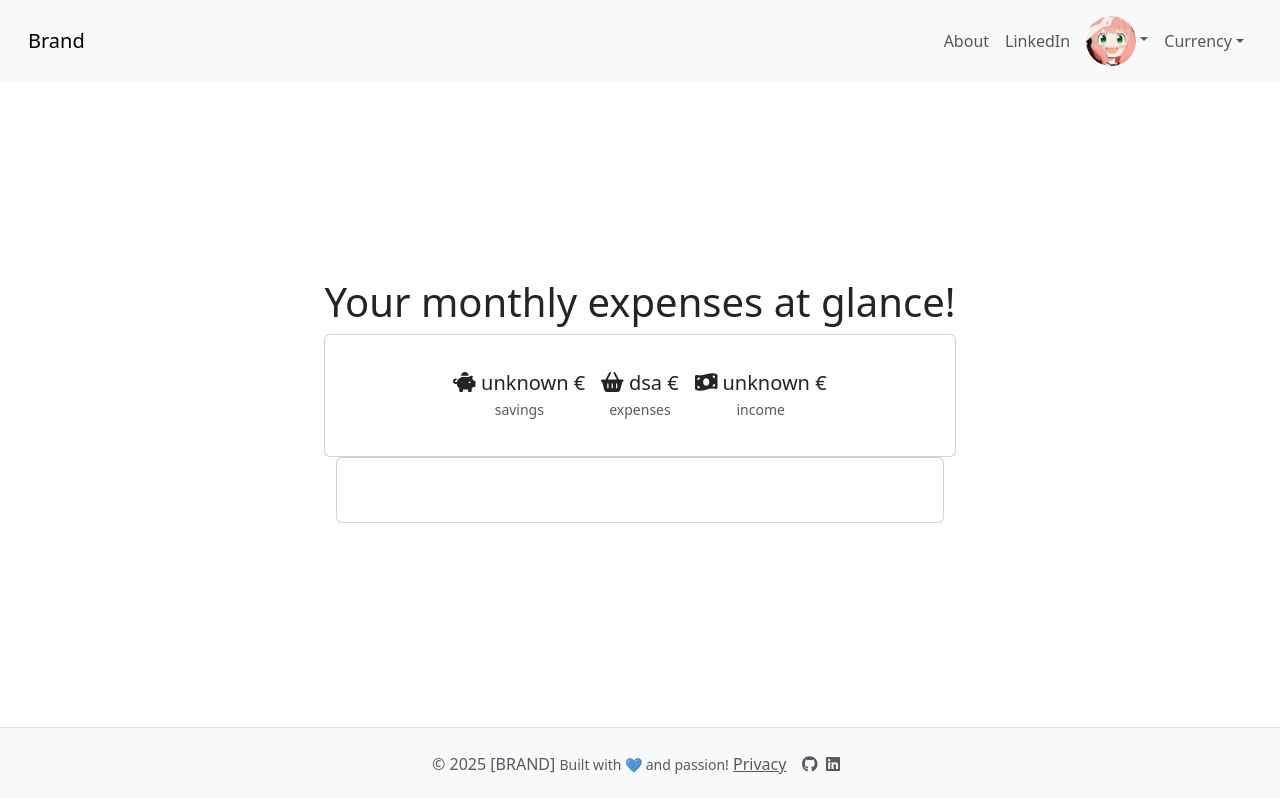
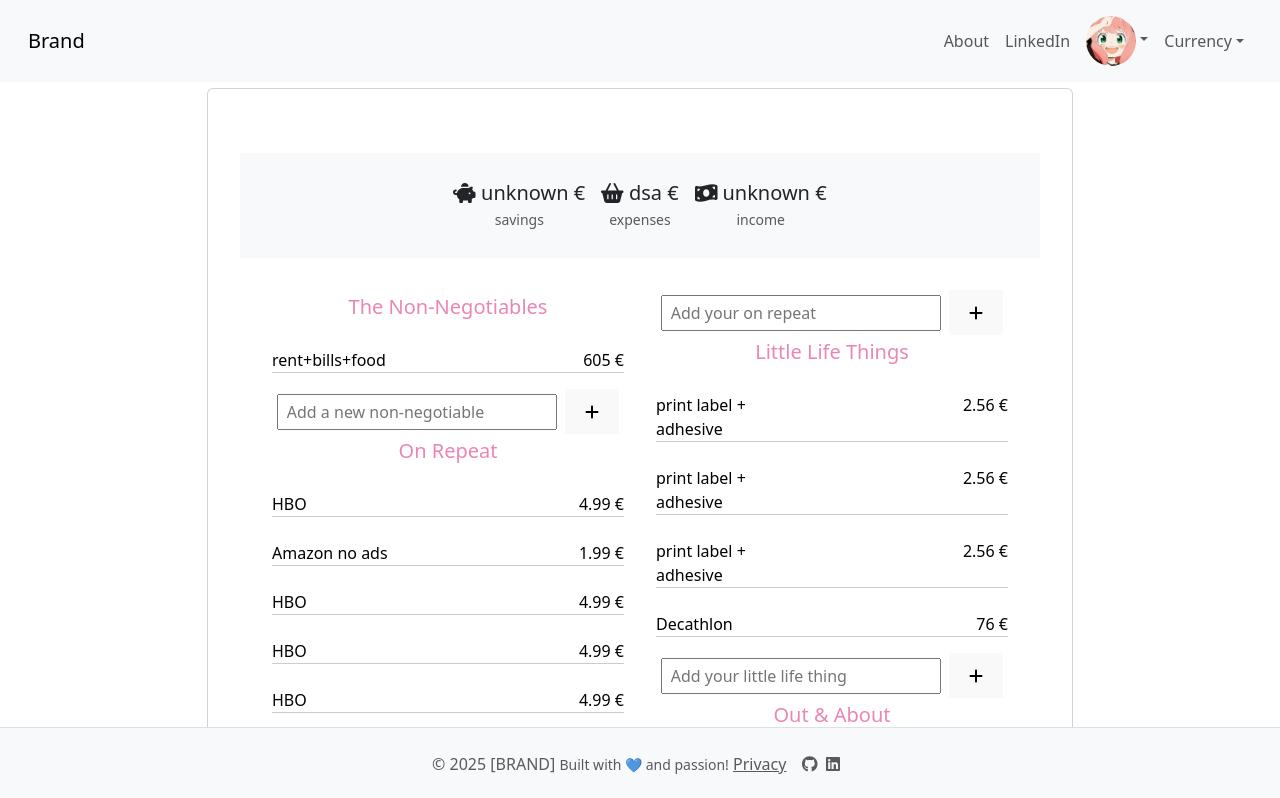
Before and after one commit to Alicia-OC/MonthlyExpenses, a React (Vite) app in the folder client/: page / in a window 1280 px wide. Shown: the top 798 px of the page. Built offline with nearby package versions, Linux system fonts and the light colour scheme.

Commit message:
created the basics of EditingCard component

```diff
--- a/client/src/pages/EditingCard/EditingCard.jsx
+++ b/client/src/pages/EditingCard/EditingCard.jsx
@@ -1,10 +1,125 @@
 import { Container } from "react-bootstrap"
+import { Card } from "react-bootstrap";
+import mockCard from "./mockCard"
+import { useSelector } from 'react-redux';
+
+import ExpensesSummary from "../ExpensesSummary/ExpensesSummary";
+
+
+import { FontAwesomeIcon } from '@fortawesome/react-fontawesome';
+import {
+    faPlus
+} from '@fortawesome/free-solid-svg-icons';
+import { useState } from "react";
+
 
 const EditingCard = () => {
-    return <Container><div className="card">
+    const token = useSelector((state) => state.token);
+    const userId = useSelector((state) => state.userId);
+    const currency = useSelector((state) => state.currency);
 
+    const [newFixedItem, setNewFixedItem] = useState('')
+    const [newSubscriptionItems, setNewSubscriptionItems] = useState('')
+    const [newOtherItems, setNewOtherItems] = useState('')
+    const [newTransportItems, setNewTransportItems] = useState('')
 
-     </div>
+    const mockCardBlocks = [
+        { title: 'The Non-Negotiables', items: mockCard.fixedItems },
+        { title: 'On Repeat', items: mockCard.subscriptionItems },
+        { title: 'Little Life Things', items: mockCard.otherItems },
+        { title: 'Out & About', items: mockCard.transportItems },
+        { title: 'Bits & Bites', items: mockCard.groceriesItems },
+    ];
+
+    const inputsLoop = (index) => {
+        switch (index) {
+            case 0:
+                return <input
+                    id="name"
+                    type="text"
+                    placeholder="Add a new non-negotiable"
+                    onChange={(e) => setNewFixedItem(e.target.value)}
+                />
+            case 1:
+                return <input
+                    id="name"
+                    type="text"
+                    placeholder="Add your on repeat"
+                    onChange={(e) => setNewFixedItem(e.target.value)}
+                />
+            case 2:
+                return <input
+                    id="name"
+                    type="text"
+                    placeholder="Add your little life thing"
+                    onChange={(e) => setNewFixedItem(e.target.value)}
+                />
+            case 3:
+                return <input
+                    id="name"
+                    type="text"
+                    placeholder="Add your out&about"
+                    onChange={(e) => setNewFixedItem(e.target.value)}
+                />
+
+            case 4:
+                return <input
+                    id="name"
+                    type="text"
+                    placeholder="Add your groceries"
+                    onChange={(e) => setNewFixedItem(e.target.value)}
+                />
+            default:
+            // code block
+        }
+    }
+
+    return <Container><div className="card py-5 h-100">
+
+        <div className="savings-div p-4 text-black bg-body-tertiary">
+            <ExpensesSummary />
+        </div>
+        <div className="month-card-component col-12 col-md-6 col-lg-4">
+            <div className="container "> </div>
+            <div className="p-3 month-card-container">
+                <div className="multi-column ">
+                    {mockCardBlocks.map((group, index) => (
+                        <><div className="group-column"><div className="month-card-h5 " key={`${group.title}-title`}>
+                            <h5>{group.title}</h5>
+                        </div>
+                            {group.items.map((item, index) => (
+                                <div
+                                    className="item mb-3 month-card-body multi-column"
+                                    key={`${group.title}-${index}`}
+                                >
+                                    <ul className="list-unstyled month-card-item">
+                                        <li className="month-card-item-description">
+                                            {item.description}
+                                        </li>
+                                        <li className="month-card-item-money">
+                                            {item.amount} {currency}
+                                        </li>
+                                    </ul>
+
+                                </div>
+                            ))}
+                            <div>
+                                { }
+                                <span className="input-wrapper">
+                                    {inputsLoop(index)}
+                                    <button>
+                                        <FontAwesomeIcon icon={faPlus} />
+                                    </button>
+                                </span>
+
+                            </div></div>
+
+                        </>
+                    ))}
+                </div>
+            </div>
+        </div>
+    </div>
     </Container>
 }
 
--- /dev/null
+++ b/client/src/pages/EditingCard/css/index.css
@@ -0,0 +1,109 @@
+.month-card-component {
+  width: 100%;
+  max-width: 500px;
+  margin: 0 auto;
+  padding: 1rem;
+}
+
+@media (min-width: 768px) {
+  .month-card-component {
+    max-width: 600px;
+  }
+}
+
+@media (min-width: 992px) {
+  .month-card-component {
+    max-width: 800px;
+  }
+}
+
+
+.month-card-h5 {
+    color: var(--pink-theme_h5);
+    /** border-bottom: 2px solid var(--pink-theme_h5);**/
+    padding: 5px;
+
+}
+
+.month-card-container li {
+    color: black;
+    font-size: 1em;
+
+}
+
+.month-card-container {
+    padding-top: 1em;
+
+}
+
+.card-category {
+    align-items: left;
+}
+
+.month-card-item-description {
+    text-align: left;
+}
+
+.month-card-item-money {
+    text-align: right;
+}
+
+
+@media (max-width: 768px) {
+    .multi-column {
+        column-count: 1 !important;
+    }
+
+    .month-card-h5 {
+        text-align: left;
+    }
+
+    .month-card-item-money {
+        text-align: left;
+    }
+    .container {
+        max-width: 400;
+    }
+}
+
+.multi-column {
+    column-count: 2;
+    column-gap: 2rem;
+}
+
+.group-column {
+
+  padding: 1rem;
+  margin-top: 1rem;
+  border-radius: 8px;
+  box-shadow: 0 2px 4px rgba(0, 0, 0, 0.1);
+}
+.month-card-body {
+    border-bottom: 1px solid #ccc;
+    padding-top: 0.5rem;
+    margin-top: 0.5rem;
+    padding-bottom: 0;
+    margin-bottom: 0
+}
+
+.block {
+    break-inside: avoid;
+}
+
+.list-unstyled.month-card-item {
+
+    margin-bottom: 0;
+}
+
+.input-wrapper button {
+  background: var(--pink-theme_h5);
+  color: white;
+  border: none;
+  padding: 0 0.75rem;
+  border-radius: 4px;
+  cursor: pointer;
+}
+
+.input-wrapper button:hover {
+  background: #0056b3;
+}
--- /dev/null
+++ b/client/src/pages/EditingCard/mockCard.jsx
@@ -0,0 +1,125 @@
+ const mockCard = {
+    cardId: 'dasds',
+    year: 2024,
+    month: 2,
+    totalExpenses: 1200,
+    totalIncome: 1600,
+    totalSavings: 400,
+    fixedItems: [
+      {
+        description: 'rent+bills+food',
+        amount: 605,
+        date: new Date('2025-02-01'),
+      },
+    ],
+    subscriptionItems: [
+      {
+        description: 'HBO',
+        amount: 4.99,
+        date: new Date('2025-02-01'),
+      },
+      {
+        description: 'Amazon no ads',
+        amount: 1.99,
+        date: new Date('2025-02-01'),
+      },
+      {
+        description: 'HBO',
+        amount: 4.99,
+        date: new Date('2025-02-01'),
+      },
+      {
+        description: 'HBO',
+        amount: 4.99,
+        date: new Date('2025-02-01'),
+      },
+      {
+        description: 'HBO',
+        amount: 4.99,
+        date: new Date('2025-02-01'),
+      },
+      {
+        description: 'HBO',
+        amount: 4.99,
+        date: new Date('2025-02-01'),
+      },,
+      {
+        description: 'HBO',
+        amount: 4.99,
+        date: new Date('2025-02-01'),
+      },
+      {
+        description: 'HBO',
+        amount: 4.99,
+        date: new Date('2025-02-01'),
+      },
+      {
+        description: 'HBO',
+        amount: 4.99,
+        date: new Date('2025-02-01'),
+      },
+      {
+        description: 'HBO',
+        amount: 4.99,
+        date: new Date('2025-02-01'),
+      },,
+      {
+        description: 'HBO',
+        amount: 4.99,
+        date: new Date('2025-02-01'),
+      },
+
+
+
+    ],
+    otherItems: [
+      {
+        description: 'print label + adhesive',
+        amount: 2.56,
+        category: '67a91f012213777227c723ca',
+        date: new Date('2025-02-01'),
+      },{
+        description: 'print label + adhesive',
+        amount: 2.56,
+        category: '67a91f012213777227c723ca',
+        date: new Date('2025-02-01'),
+      },{
+        description: 'print label + adhesive',
+        amount: 2.56,
+        category: '67a91f012213777227c723ca',
+        date: new Date('2025-02-01'),
+      },
+      {
+        description: 'Decathlon',
+        amount: 76,
+        category: '67a91f012213777227c723cb',
+        date: new Date('2025-02-01'),
+      },
+    ],
+    transportItems: [
+      {
+        description: 'cabify',
+        amount: 6.98,
+        category: '67a91f012213777227c723cb',
+
+        date: new Date('2025-02-01'),
+      },
+    ],
+
+    groceriesItems: [
+      {
+        description: 'cinnamon oreo',
+        amount: 4.99,
+        category: '67a91f012213777227c723cb',
+
+        date: new Date(),
+      },
+    ],
+    fixedExpenses: 9,
+    subscriptionExpenses: 9,
+    otherExpenses: 9,
+    transportExpenses: 9,
+    groceriesExpenses: 4.99,
+  };
+
+  export default mockCard
--- a/client/src/pages/Home/Home.jsx
+++ b/client/src/pages/Home/Home.jsx
@@ -10,11 +10,7 @@ const Home = () => {
 
   return (
     <>
-      <h1>Your monthly expenses at glance!</h1><div className="card">
-
-          <ExpensesSummary />
-
-     </div>
+      <h1>Your monthly expenses at glance!</h1>
       <EditingCard />
 
     </>
```
Also changed, not shown: 2 other files (tests, documents, lock files or other folders).
